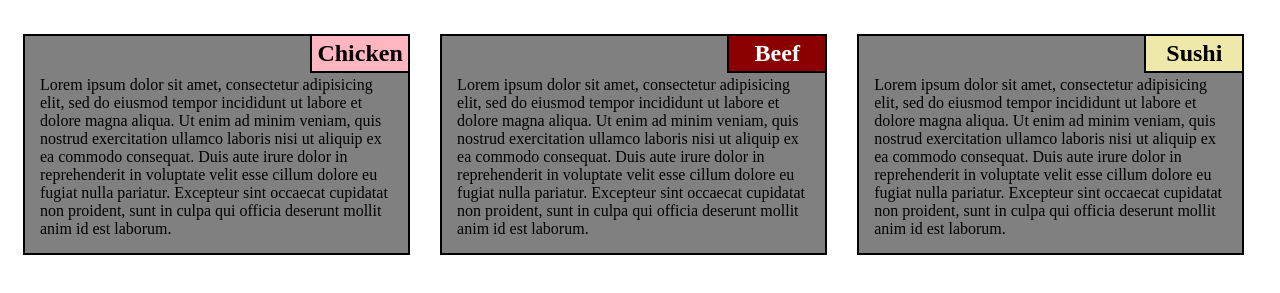
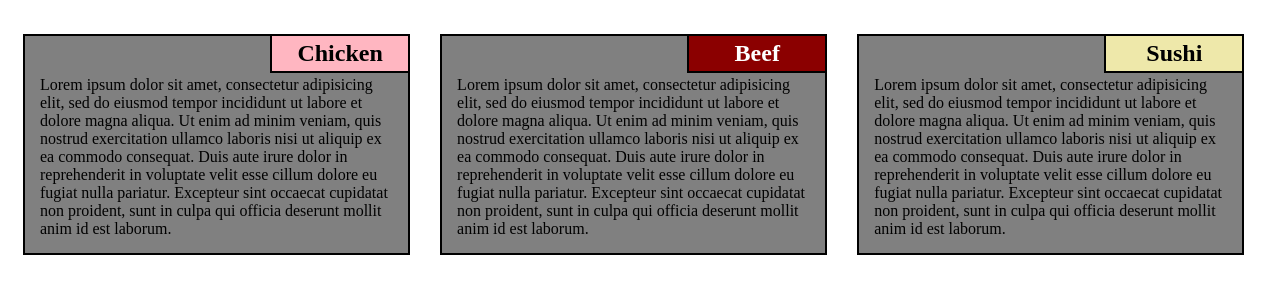
Before and after one commit to ideamotor/ideamotor.github.io, a plain HTML site: page mod2solution/index.html in a window 1280 px wide. Shown: the part 61-354 px from the top of the page. Drawn offline with Linux system fonts and the light colour scheme.

Commit message:
fatter titles

```diff
--- a/mod2solution/external.css
+++ b/mod2solution/external.css
@@ -9,7 +9,7 @@ h1 {
 
 h2 {
   position: relative;
-  width: 100px;
+  width: 140px;
   border: 2px solid black;
   text-align: center;
   float: right;
```
